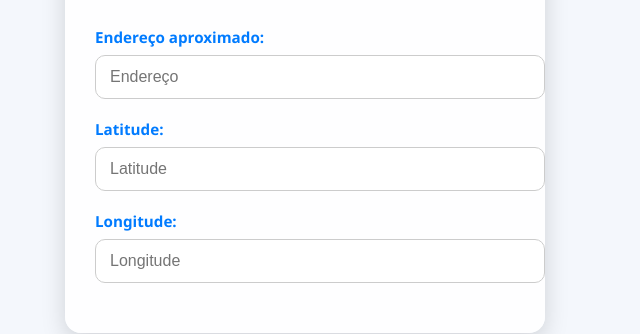
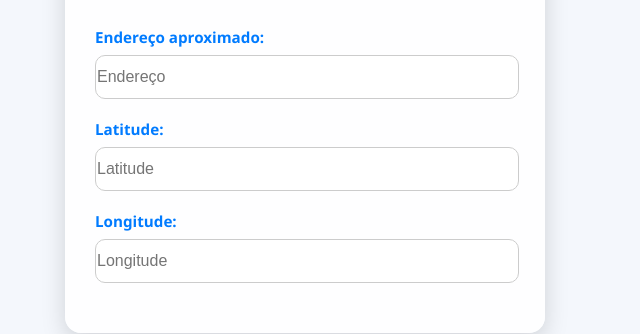
Before and after one commit to Rubertt12/veiculo2, a plain HTML site: page botaopanico.html in a window 1280 px wide. Shown: the part 469-803 px from the top of the page, 335-975 px from the left. Drawn offline with Linux system fonts and the light colour scheme.

Commit message:
ajuste input

```diff
--- a/css/alarme.css
+++ b/css/alarme.css
@@ -78,7 +78,7 @@ label {
 
 input {
   width: 100%;
-  padding: 12px 14px;
+  padding: 12px 1px;
   margin-bottom: 20px;
   border: 1px solid #ccc;
   border-radius: 10px;
```
